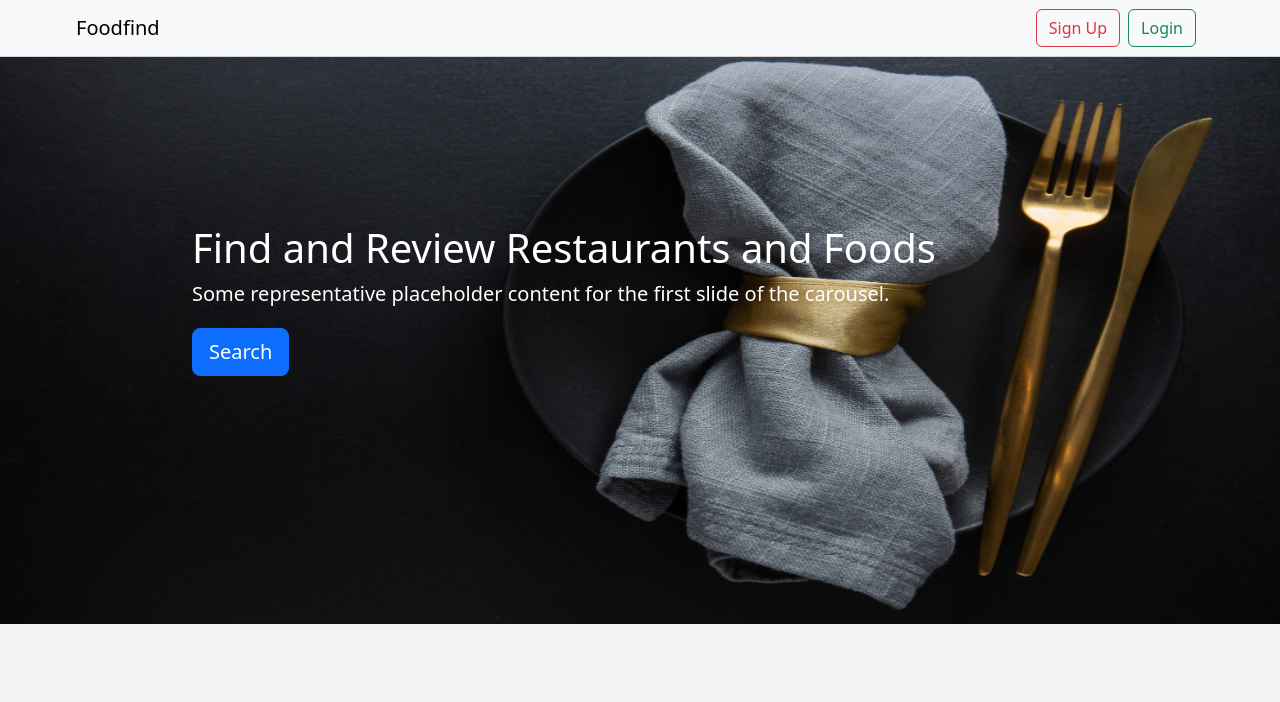
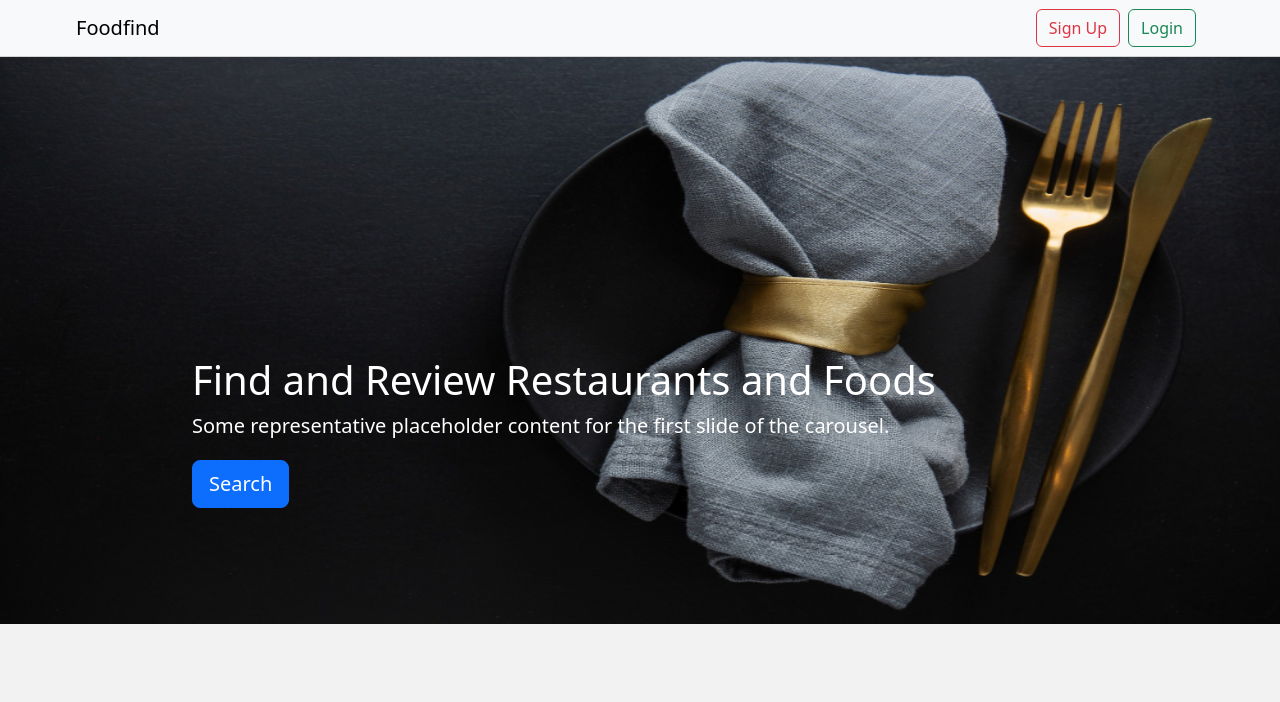
Before and after one commit to joethesaint/Portfolio_Project, a Flask app: page / in a window 1280 px wide. Shown: the top 702 px of the page. Run offline with Flask 2, Linux system fonts and the light colour scheme; data that the repository does not hold is empty; some libraries are stand-ins or nearby versions.

Commit message:
modified main style

```diff
--- a/web_dynamic/static/styles/main.css
+++ b/web_dynamic/static/styles/main.css
@@ -63,7 +63,7 @@ body {
   }
   /* Since positioning the image, we need to help out the caption */
   .carousel-caption {
-    top: 27%;
+    top: 50%;
     z-index: 10;
   }
 
```
